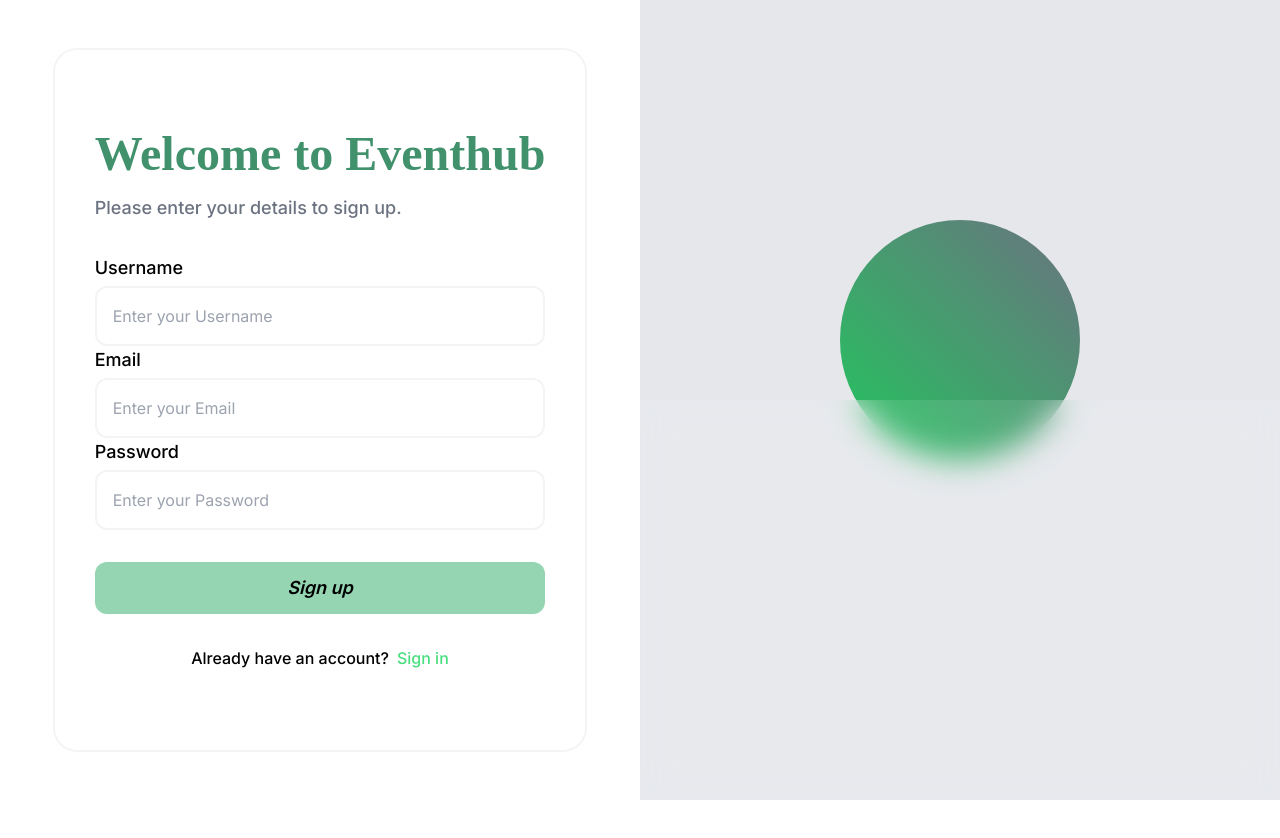
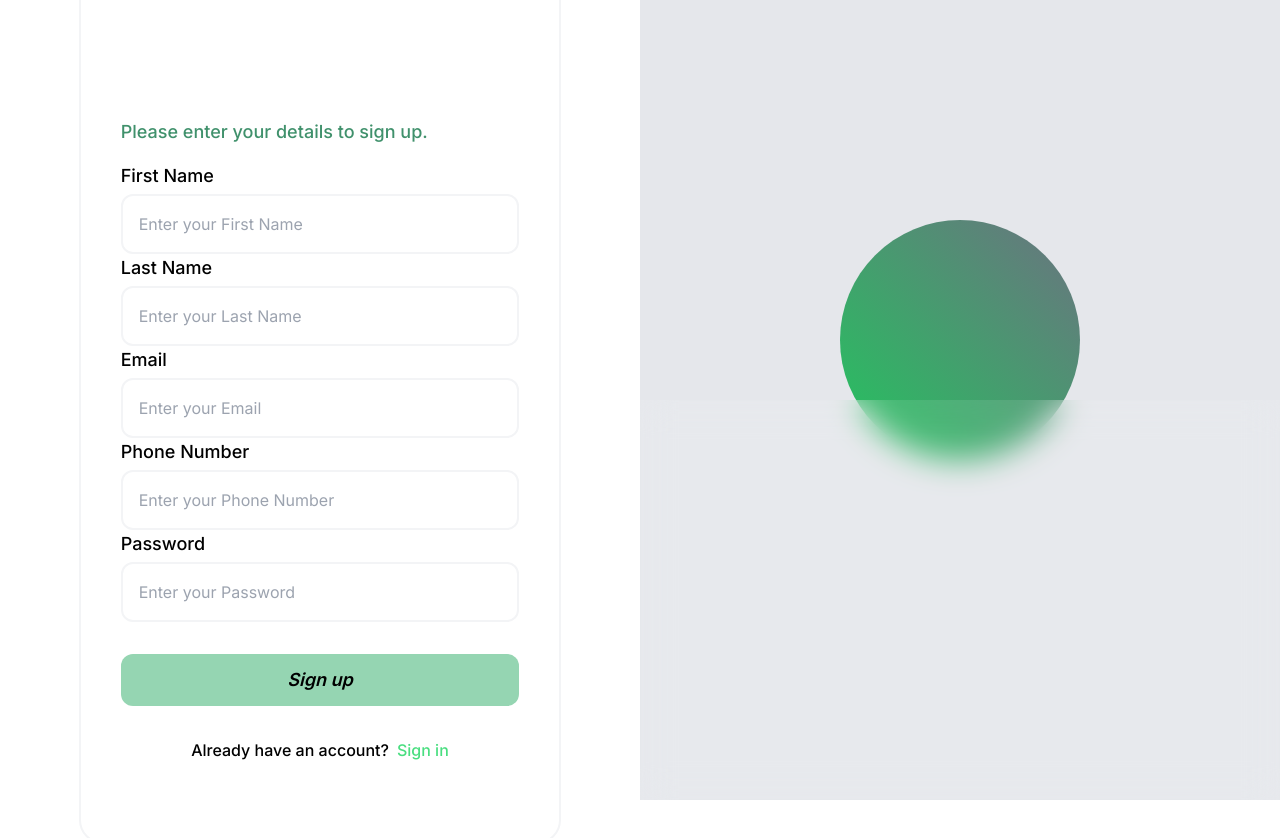
Before and after one commit to Chaimaert/Event_App, a React (Create React App) app in the folder web/: page /signup in a window 1280 px wide. Shown: the top 838 px of the page. Before the commit the page ends 800 px from the top, so only its background shows below. Built offline with nearby package versions, Linux system fonts and the light colour scheme.

Commit message:
Update logind ans signup pages

```diff
--- a/web/src/App.css
+++ b/web/src/App.css
@@ -47,6 +47,10 @@ header.sticky.border-b {
   font-family: 'Times New Roman', Times, serif;
 }
 
+.signtext {
+  color: #40916c;
+}
+
 .Signin {
   background-color: #95d5b2;
   font-style: italic;
--- a/web/src/Pages/Login/Login.js
+++ b/web/src/Pages/Login/Login.js
@@ -13,13 +13,13 @@ const Login = () => {
           </p>
           <div className="mt-8">
             <div>
-              <label className="text-lg font-medium" htmlFor="username">
-                Username
+              <label className="text-lg font-medium" htmlFor="mail">
+                Mail
               </label>
               <input
-                type="text"
+                type="mail"
                 className="w-full border-2 border-gray-100 rounded-xl p-4 mt-1 bg-transparent"
-                placeholder="Enter your Username"
+                placeholder="Enter your Mail"
               />
             </div>
 
--- a/web/src/Pages/SignUp/SignUp.js
+++ b/web/src/Pages/SignUp/SignUp.js
@@ -3,27 +3,34 @@ import { Link } from 'react-router-dom';
 import "../../App.css";
 
 const SignUp = () => {
-
   return (
     <div className="flex w-full h-screen">
       <div className="w-full flex items-center justify-center lg:w-1/2">
         <div className="bg-white px-10 py-20 rounded-3xl border-2 border-gray-100">
-          <h1 className=" welcome text-5xl font-semibold">Welcome to Eventhub</h1>
-          <p className="font-medium text-lg text-gray-500 mt-4">
+          <p className="signtext font-medium text-lg text-500 mt-20">
             Please enter your details to sign up.
           </p>
-          <div className="mt-8">
+          <div className="mt-4">
             <div>
-              <label className="text-lg font-medium" htmlFor="username">
-                Username
+              <label className="text-lg font-medium" htmlFor="firstname">
+                First Name
               </label>
               <input
                 type="text"
                 className="w-full border-2 border-gray-100 rounded-xl p-4 mt-1 bg-transparent"
-                placeholder="Enter your Username"
+                placeholder="Enter your First Name"
               />
             </div>
-
+            <div>
+              <label className="text-lg font-medium" htmlFor="lastname">
+                Last Name
+              </label>
+              <input
+                type="text"
+                className="w-full border-2 border-gray-100 rounded-xl p-4 mt-1 bg-transparent"
+                placeholder="Enter your Last Name"
+              />
+            </div>
             <div>
               <label className="text-lg font-medium" htmlFor="email">
                 Email
@@ -34,7 +41,16 @@ const SignUp = () => {
                 placeholder="Enter your Email"
               />
             </div>
-
+            <div>
+              <label className="text-lg font-medium" htmlFor="phonenumber">
+                Phone Number
+              </label>
+              <input
+                type="text"
+                className="w-full border-2 border-gray-100 rounded-xl p-4 mt-1 bg-transparent"
+                placeholder="Enter your Phone Number"
+              />
+            </div>
             <div>
               <label className="text-lg font-medium" htmlFor="password">
                 Password
@@ -45,13 +61,11 @@ const SignUp = () => {
                 placeholder="Enter your Password"
               />
             </div>
-
             <div className="mt-8 flex flex-col gap-y-4">
               <button className="Signup active:scale-[.98] hover:scale-[1.01] active:duration-75 transition-all ease-in-out py-3 rounded-xl text-lg">
                 Sign up
               </button>
             </div>
-
             <div className="mt-8 flex justify-center items-center">
               <p className="font-medium text-base">Already have an account?</p>
               <Link
```
